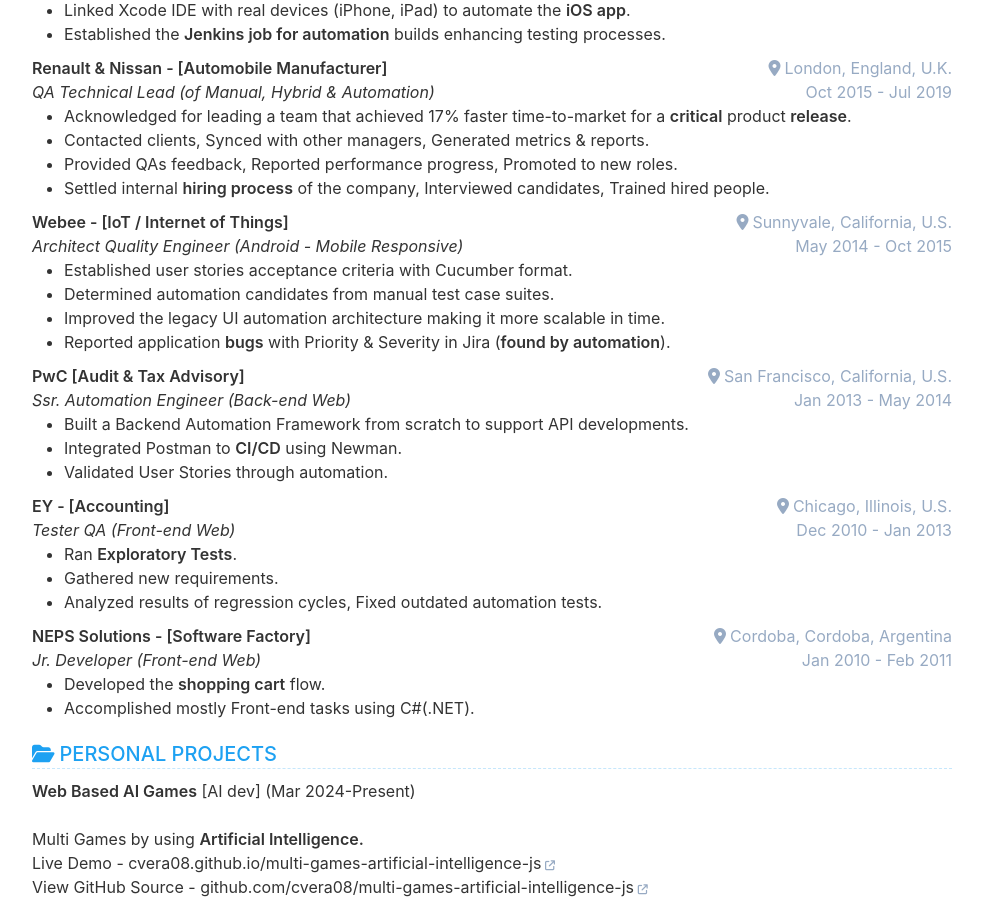
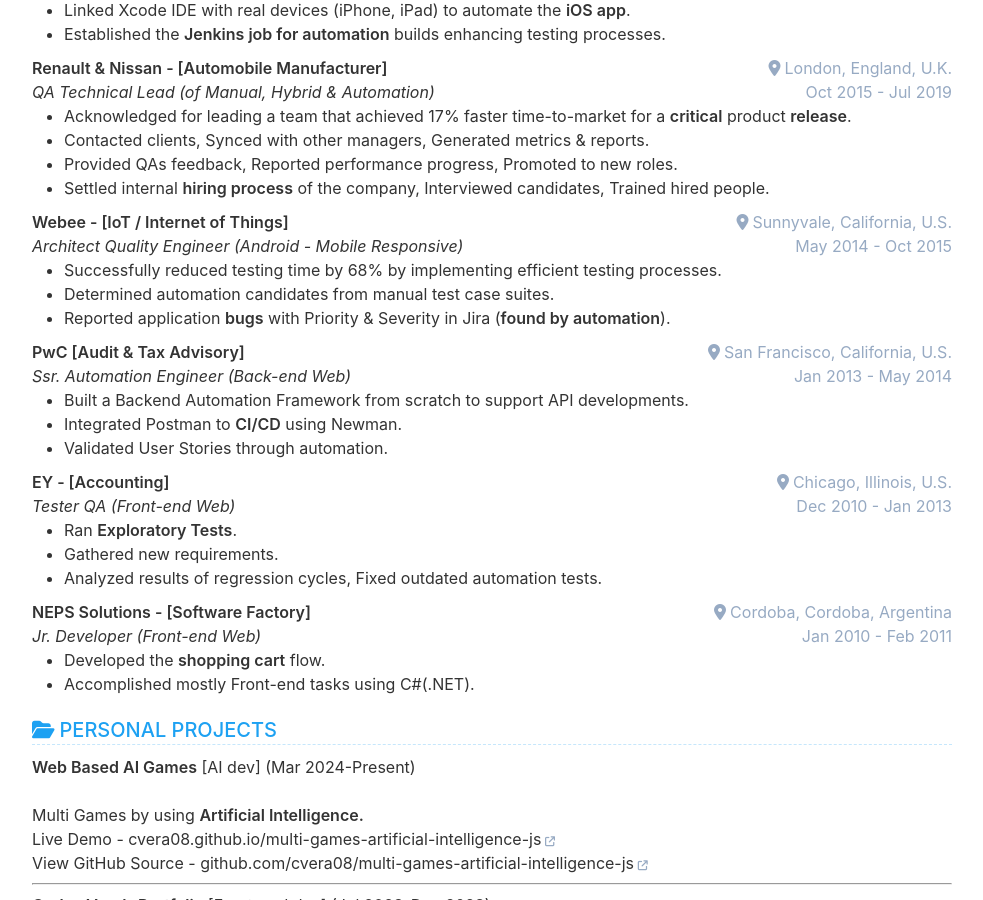
Before and after one commit to cvera08/full-resume, a Jekyll site: the page built from index.html, in a window 1280 px wide and 900 px high, scrolled down 2387 px. Shown: the whole window, without its empty margins (148-1131 px from the left). Built offline with Jekyll 4.4.1, drawn with Linux system fonts in a browser that asks for light colours.

Commit message:
chore(webee): successfully reduced testing

```diff
--- a/_data/data.yml
+++ b/_data/data.yml
@@ -169,9 +169,8 @@ experience:
       role: Architect Quality Engineer (Android - Mobile Responsive)
       location: Sunnyvale, California, U.S.
       description: |
-        - Established user stories acceptance criteria with Cucumber format.
+        - Successfully reduced testing time by 68% by implementing efficient testing processes.
         - Determined automation candidates from manual test case suites.
-        - Improved the legacy UI automation architecture making it more scalable in time.
         - Reported application **bugs** with Priority & Severity in Jira (**found by automation**).
 
     - company: PwC [Audit & Tax Advisory]
```
